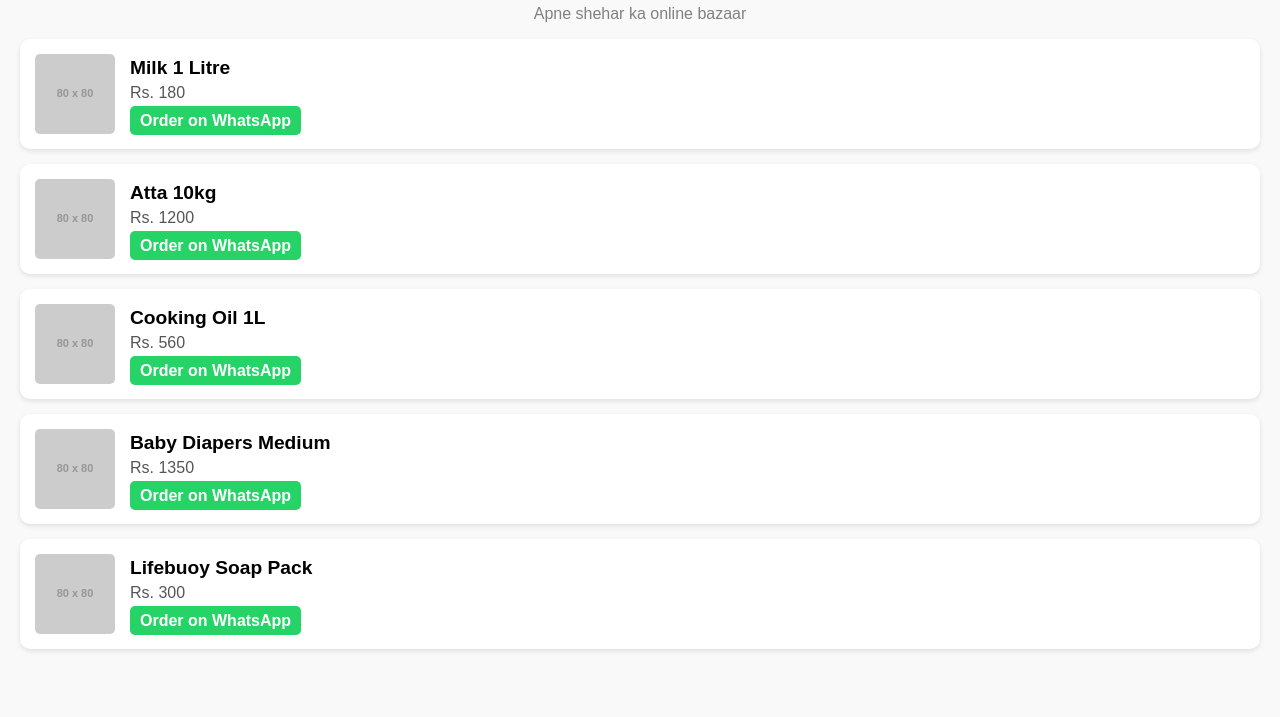
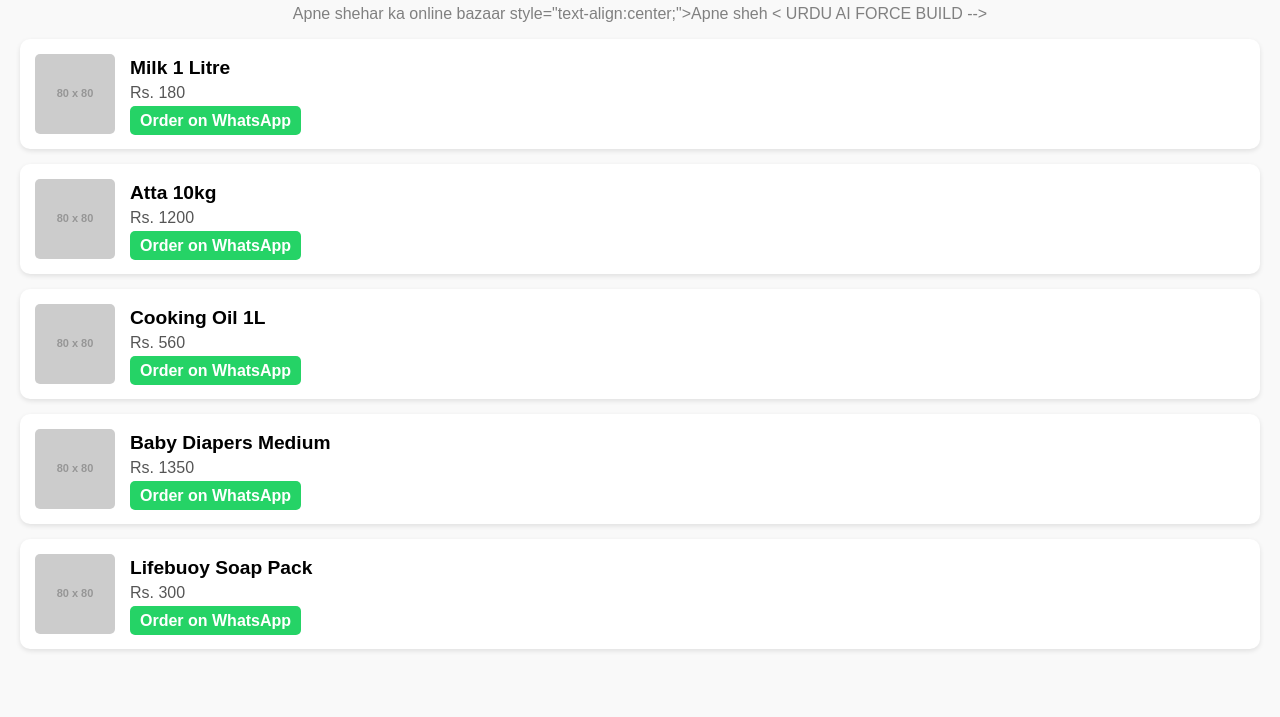
Before and after one commit to ibrahim359/shikarpur-mall, a plain HTML site: page index.html in a window 1280 px wide. Shown: the part 83-800 px from the top of the page. Drawn offline with Linux system fonts and the light colour scheme; placeholder pictures from the web are drawn by us.

Commit message:
Update index.html

```diff
--- a/index.html
+++ b/index.html
@@ -54,7 +54,8 @@
 </head>
 <body>
   <h2>Shikarpur IBR Shopping Mall</h2>
-  <p style="text-align:center; color:gray;">Apne shehar ka online bazaar <!-- force rebuild -->
+  <p style="text-align:center; color:gray;">Apne shehar ka online bazaar <!-- force rebuild --> style="text-align:center;">Apne sheh
+< URDU AI FORCE BUILD -->
 
  </p>
 
```
